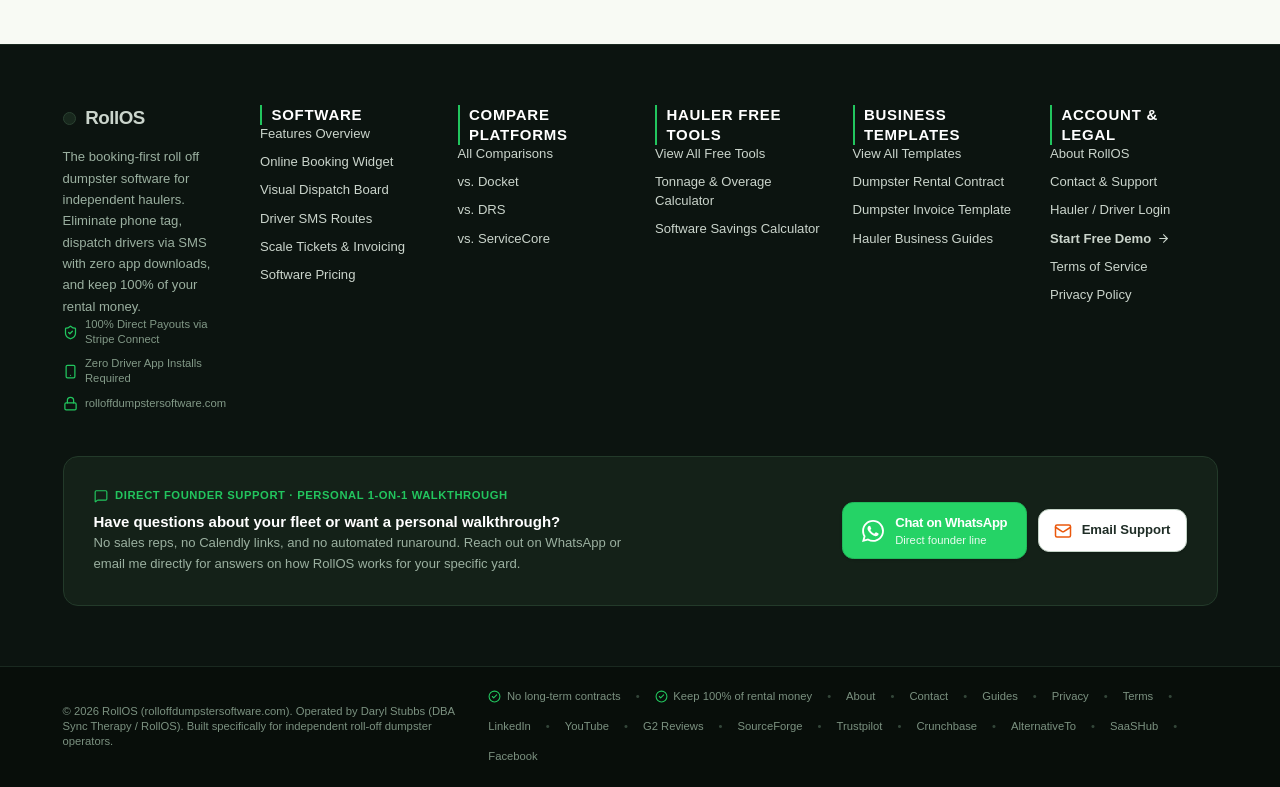
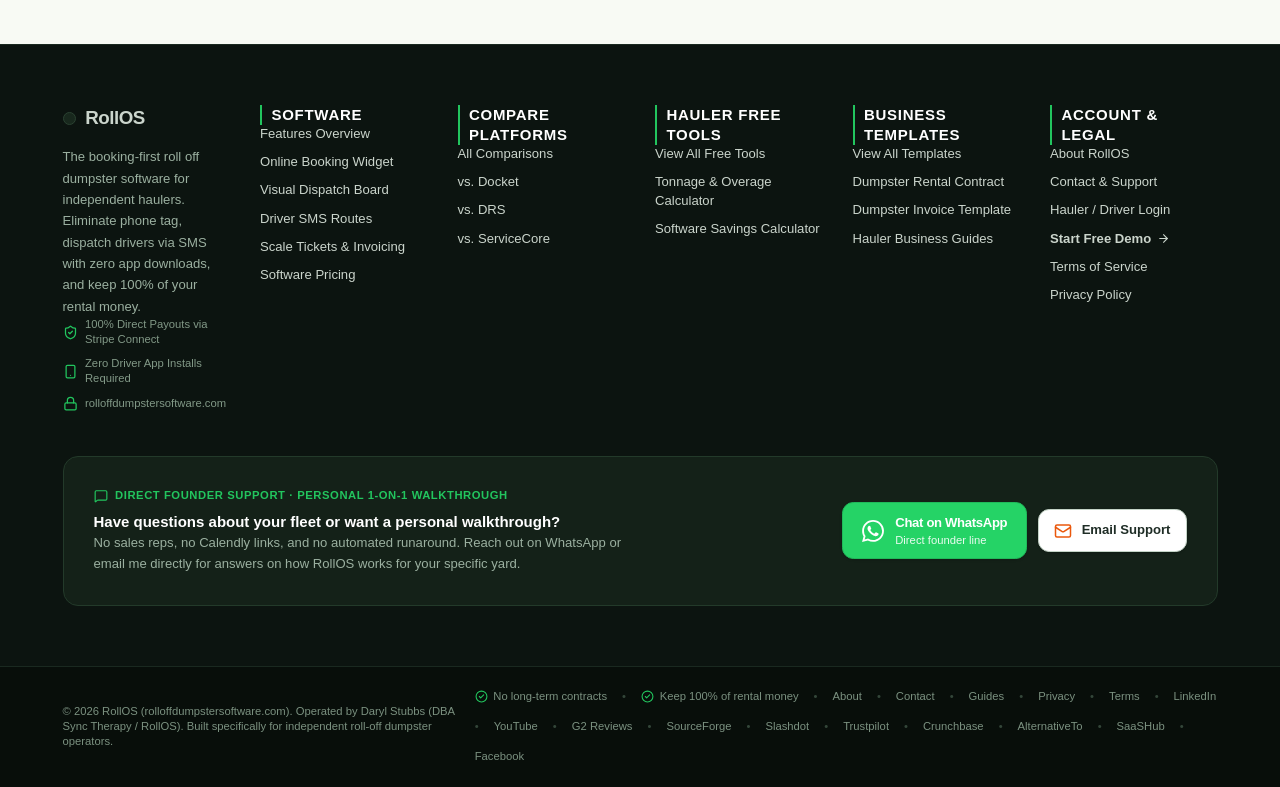
Before and after one commit to Synctherapy/dumpster-rental-software, a Next.js app: page /vs in a window 1280 px wide. Shown: the part 2940-3727 px from the top of the page. Built offline with nearby package versions, Linux system fonts and the light colour scheme.

Commit message:
feat(seo): add Slashdot B2B entity sameAs schema and footer link

```diff
--- a/src/app/about/page.tsx
+++ b/src/app/about/page.tsx
@@ -45,6 +45,7 @@
         'https://www.youtube.com/@RollOSSoftware',
         'https://www.g2.com/products/rollos/reviews',
         'https://sourceforge.net/software/product/RollOS/',
+        'https://slashdot.org/software/p/RollOS/',
         'https://www.trustpilot.com/review/rolloffdumpstersoftware.com',
         'https://www.crunchbase.com/organization/rollos-e3d4',
         'https://alternativeto.net/software/rollos/',
--- a/src/components/footer.tsx
+++ b/src/components/footer.tsx
@@ -300,6 +300,15 @@
             </a>
             <span className="text-[#334639]">•</span>
             <a
+              href="https://slashdot.org/software/p/RollOS/"
+              target="_blank"
+              rel="noopener noreferrer"
+              className="hover:text-white transition-colors"
+            >
+              Slashdot
+            </a>
+            <span className="text-[#334639]">•</span>
+            <a
               href="https://www.trustpilot.com/review/rolloffdumpstersoftware.com"
               target="_blank"
               rel="noopener noreferrer"
--- a/src/components/schema-org.tsx
+++ b/src/components/schema-org.tsx
@@ -22,6 +22,7 @@
           'https://www.youtube.com/@RollOSSoftware',
           'https://www.g2.com/products/rollos/reviews',
           'https://sourceforge.net/software/product/RollOS/',
+          'https://slashdot.org/software/p/RollOS/',
           'https://www.trustpilot.com/review/rolloffdumpstersoftware.com',
           'https://www.crunchbase.com/organization/rollos-e3d4',
           'https://alternativeto.net/software/rollos/',
@@ -52,6 +53,7 @@
         sameAs: [
           'https://www.g2.com/products/rollos/reviews',
           'https://sourceforge.net/software/product/RollOS/',
+          'https://slashdot.org/software/p/RollOS/',
           'https://www.trustpilot.com/review/rolloffdumpstersoftware.com',
           'https://www.crunchbase.com/organization/rollos-e3d4',
           'https://alternativeto.net/software/rollos/',
```
